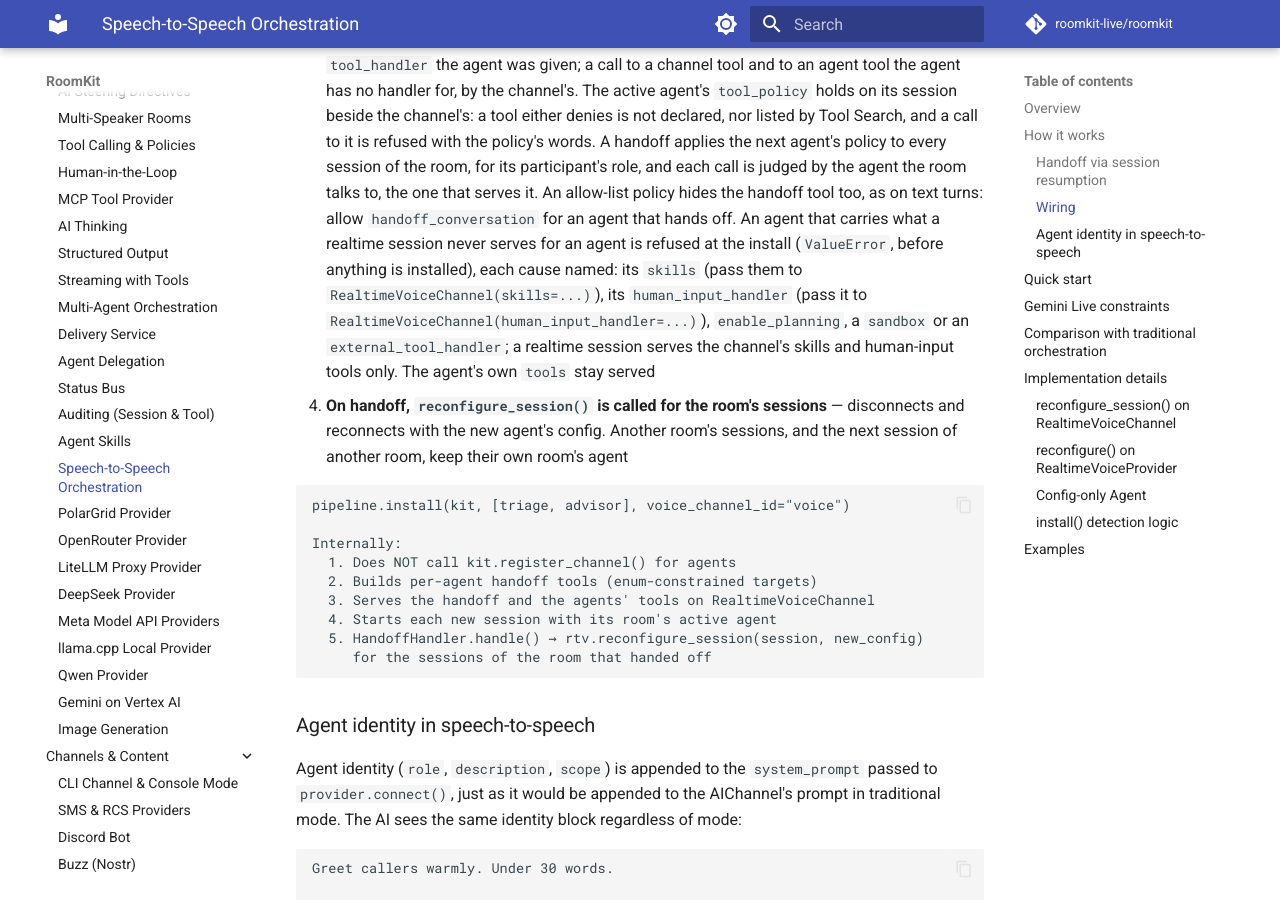
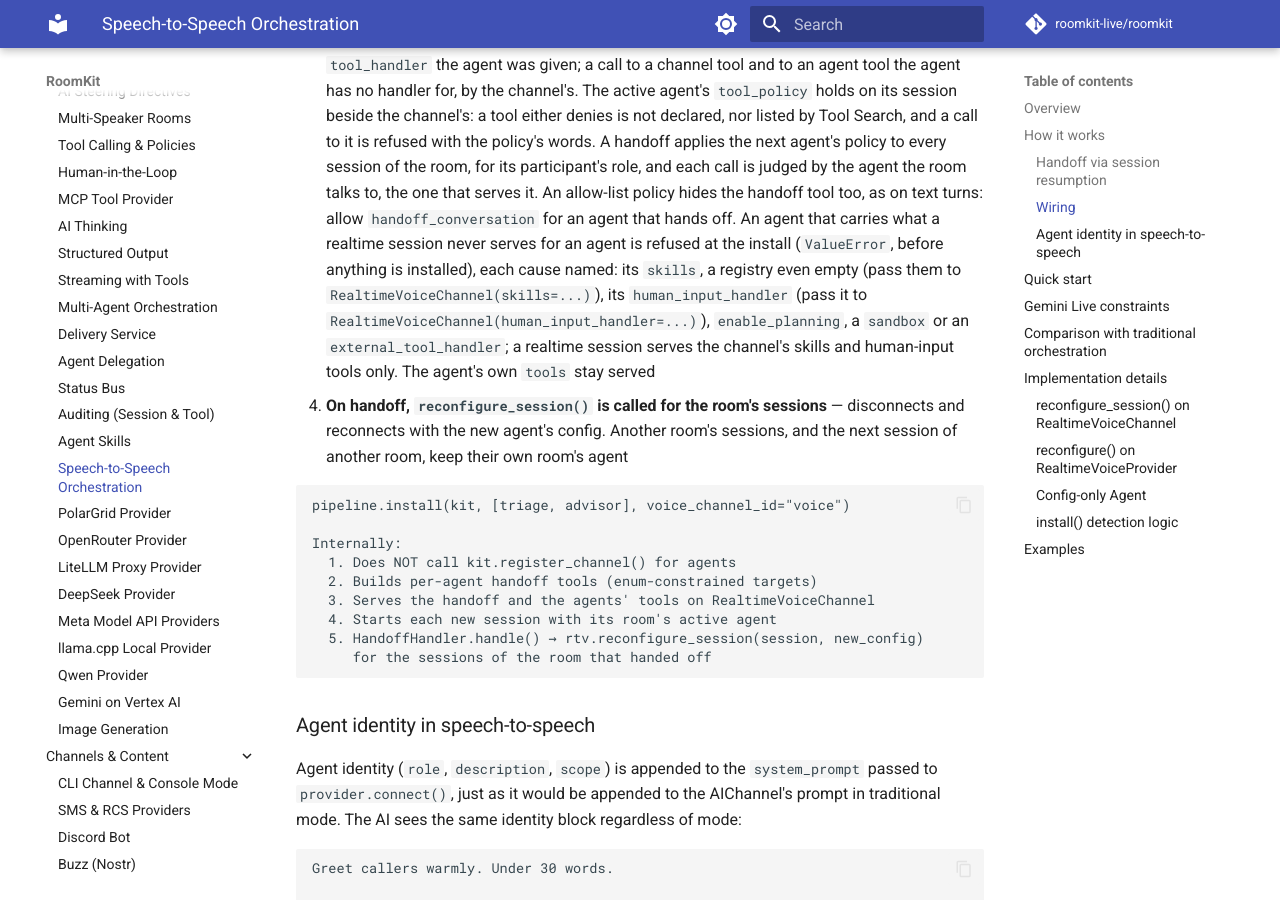
Before and after one commit to roomkit-live/roomkit-docs, an MkDocs documentation site: the page built from docs/guides/realtime-orchestration.md, in a window 1280 px wide and 900 px high, scrolled down 2127 px. Built offline with MkDocs 1.6.1 and Material for MkDocs 9.7.7, drawn with Linux system fonts in a browser that asks for light colours; comment, search, counter and statistics services are not loaded.

Commit message:
docs(realtime-orchestration): a pipeline agent's skill registry is refused even empty (RMK-482)

````diff
--- a/docs/guides/realtime-orchestration.md
+++ b/docs/guides/realtime-orchestration.md
@@ -65,7 +65,7 @@ When `pipeline.install()` detects that `voice_channel_id` points to a `RealtimeV
 
 1. **Agents are NOT registered as channels** — they have no provider, they're config-only
 2. **A session starts with its room's active agent** — system_prompt, voice, and tools are passed to `provider.connect()`, read from the room's conversation state when the session opens. The tools are the channel's own, as they are when the session opens or the handoff lands (a channel reconfigured after the install keeps them under every agent), the agent's own (`Agent(tools=...)`), and the handoff tool. A name the channel's tools carry is the channel's: an agent tool of the same name is neither declared nor served, and a warning names it at the install; it stays undeclared if the channel later drops its own, since nothing of the agent's serves it. The channel's own `system_prompt`, `voice` and `tools` are left as they are
-3. **The handoff tool is served by the RealtimeVoiceChannel** — Gemini calls it natively via its built-in tool calling. A call to one of the active agent's own tools is served by the `tool_handler` the agent was given; a call to a channel tool and to an agent tool the agent has no handler for, by the channel's. The active agent's `tool_policy` holds on its session beside the channel's: a tool either denies is not declared, nor listed by Tool Search, and a call to it is refused with the policy's words. A handoff applies the next agent's policy to every session of the room, for its participant's role, and each call is judged by the agent the room talks to, the one that serves it. An allow-list policy hides the handoff tool too, as on text turns: allow `handoff_conversation` for an agent that hands off. An agent that carries what a realtime session never serves for an agent is refused at the install (`ValueError`, before anything is installed), each cause named: its `skills` (pass them to `RealtimeVoiceChannel(skills=...)`), its `human_input_handler` (pass it to `RealtimeVoiceChannel(human_input_handler=...)`), `enable_planning`, a `sandbox` or an `external_tool_handler`; a realtime session serves the channel's skills and human-input tools only. The agent's own `tools` stay served
+3. **The handoff tool is served by the RealtimeVoiceChannel** — Gemini calls it natively via its built-in tool calling. A call to one of the active agent's own tools is served by the `tool_handler` the agent was given; a call to a channel tool and to an agent tool the agent has no handler for, by the channel's. The active agent's `tool_policy` holds on its session beside the channel's: a tool either denies is not declared, nor listed by Tool Search, and a call to it is refused with the policy's words. A handoff applies the next agent's policy to every session of the room, for its participant's role, and each call is judged by the agent the room talks to, the one that serves it. An allow-list policy hides the handoff tool too, as on text turns: allow `handoff_conversation` for an agent that hands off. An agent that carries what a realtime session never serves for an agent is refused at the install (`ValueError`, before anything is installed), each cause named: its `skills`, a registry even empty (pass them to `RealtimeVoiceChannel(skills=...)`), its `human_input_handler` (pass it to `RealtimeVoiceChannel(human_input_handler=...)`), `enable_planning`, a `sandbox` or an `external_tool_handler`; a realtime session serves the channel's skills and human-input tools only. The agent's own `tools` stay served
 4. **On handoff, `reconfigure_session()` is called for the room's sessions** — disconnects and reconnects with the new agent's config. Another room's sessions, and the next session of another room, keep their own room's agent
 
 ```
````
